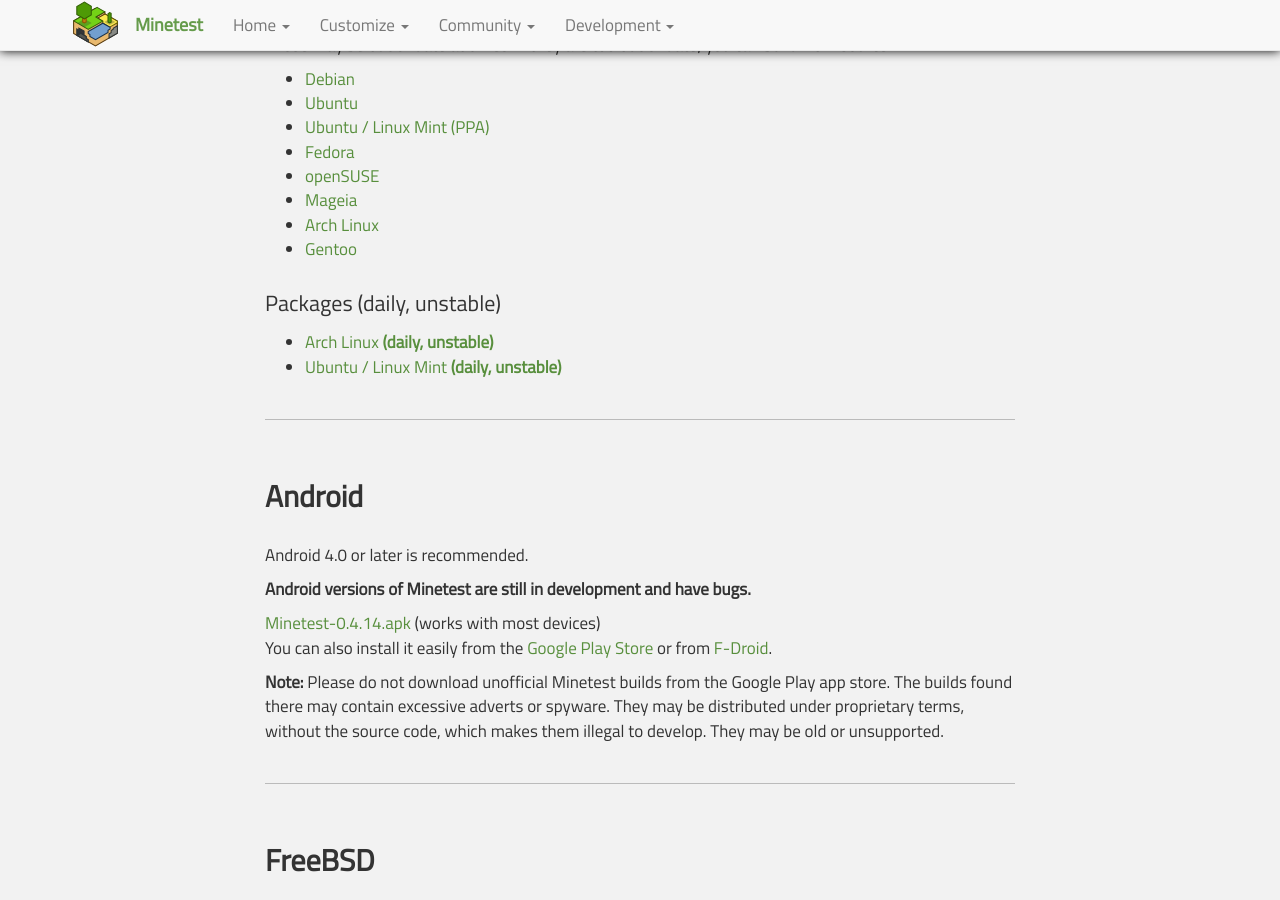
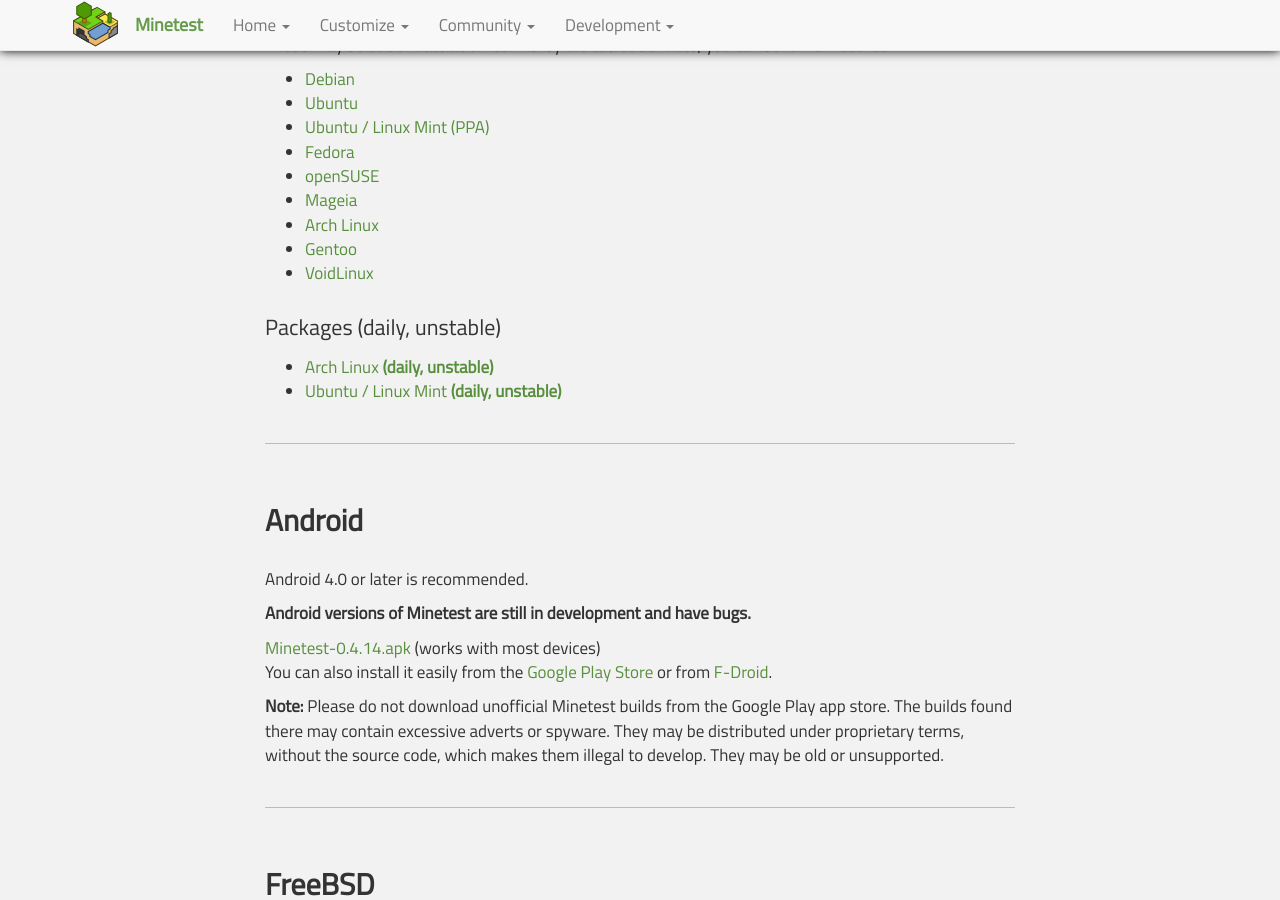
Before and after one commit to minetest/minetest.github.io, a Jekyll site: the page built from downloads.html, in a window 1280 px wide and 900 px high, scrolled down 1556 px. Built offline with Jekyll 4.4.1, drawn with Linux system fonts in a browser that asks for light colours; comment, search, counter and statistics services are not loaded.

Commit message:
Added VoidLinux package to download entries

```diff
--- a/downloads.html
+++ b/downloads.html
@@ -73,6 +73,7 @@ redirect_from:
   <li><a href="https://madb.mageia.org/package/show/name/minetest">Mageia</a></li>
   <li><a href="https://www.archlinux.org/packages/?q=minetest">Arch Linux</a></li>
   <li><a href="https://packages.gentoo.org/package/games-action/minetest">Gentoo</a></li>
+  <li><a href="https://github.com/voidlinux/void-packages/tree/master/srcpkgs/minetest">VoidLinux</a></li>
 </ul>
 
 <h4>Packages (daily, unstable)</h4>
```
